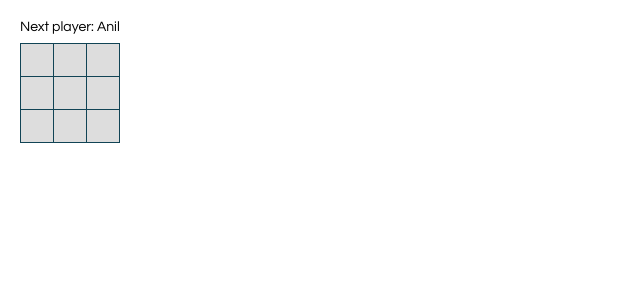
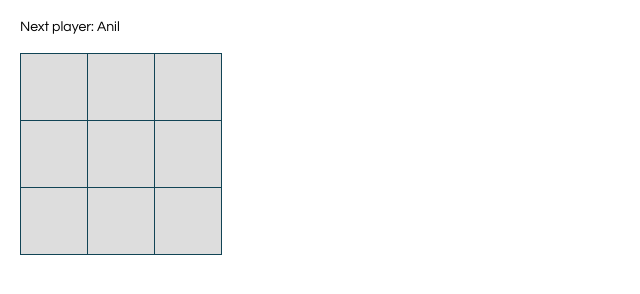
Before and after one commit to khelokhelonline/kko, a React app: page / in a window 1280 px wide. Shown: the whole page, without its empty margins (0-640 px from the left). Built offline with nearby package versions, Linux system fonts and the light colour scheme.

Commit message:
Changed the size of Squares and Board

```diff
--- a/src/index.css
+++ b/src/index.css
@@ -14,22 +14,22 @@ ol, ul {
 }
 
 .status {
-    margin-bottom: 10px;
+    margin-bottom: 20px;
 }
 
 .square {
     background: #ddd;
     border: 1px solid #145;
     float: left;
-    font-size: 24px;
+    font-size: 50px;
     font-weight: bold;
-    line-height: 34px;
-    height: 34px;
+    line-height: 68px;
+    height: 68px;
     margin-right: -1px;
     margin-top: -1px;
     padding: 0;
     text-align: center;
-    width: 34px;
+    width: 68px;
 }
 
 .square:focus {
```
